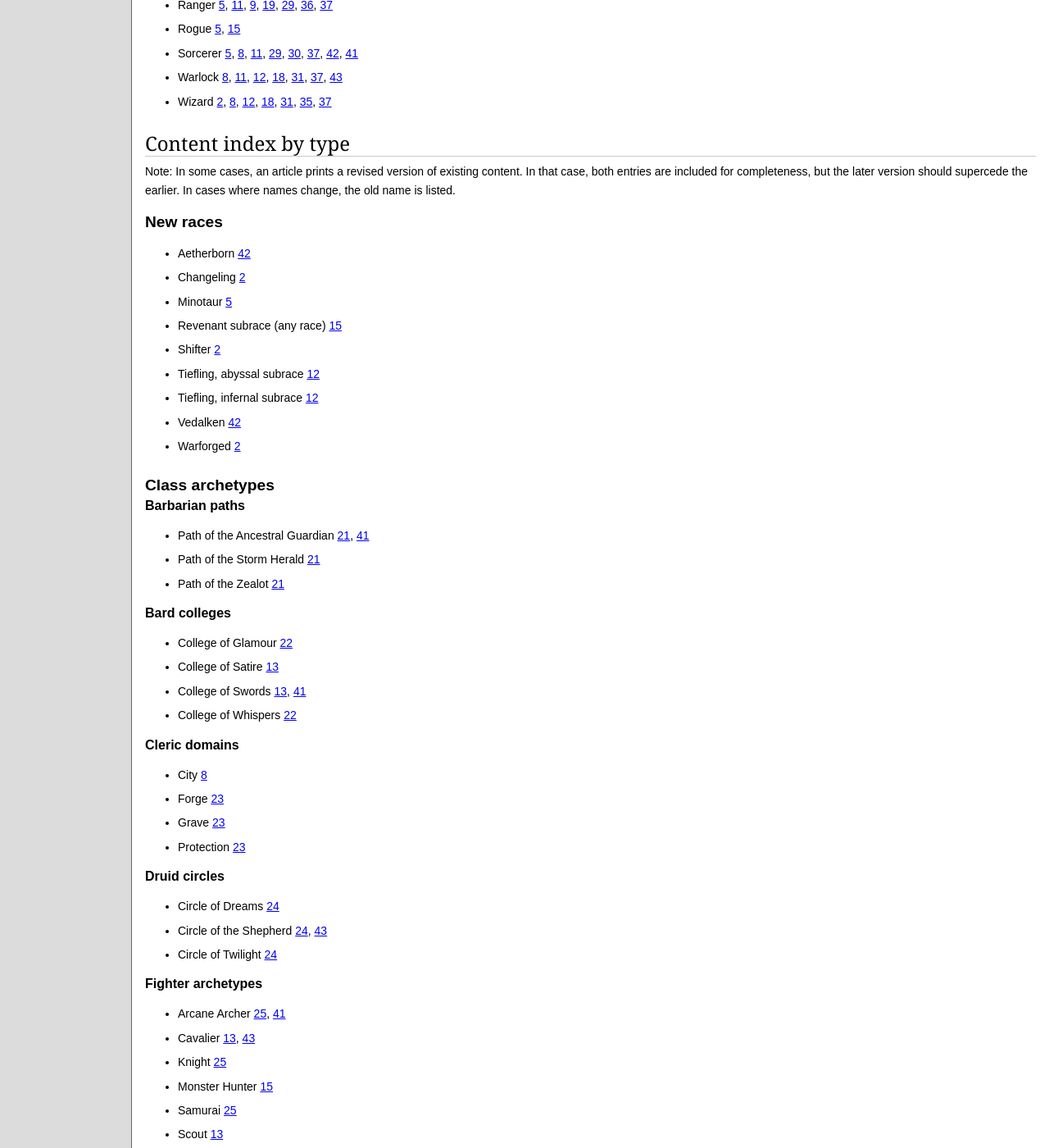
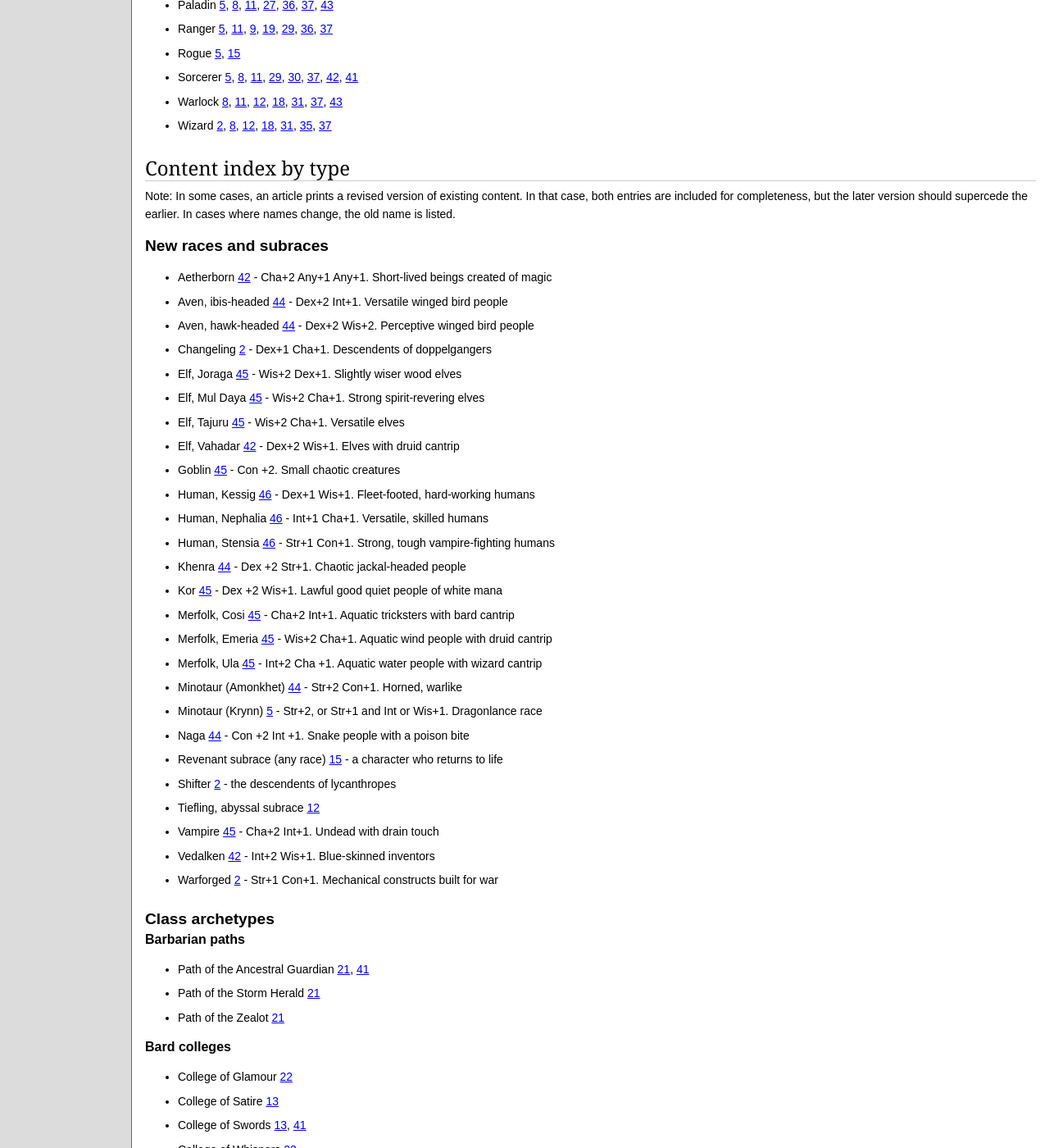
Before and after one commit to orbitalflower/orbitalflower.github.io, a Jekyll site: the page built from _posts/2017-06-21-5e-unearthed-arcana-index.md, in a window 1280 px wide and 1400 px high, scrolled down 994 px. Shown: the whole window at 82% size. Built offline with Jekyll 4.4.1, drawn with Linux system fonts in a browser that asks for light colours; some of the changed text lies outside the part shown.

Commit message:
Updated Unearthed Arcana index

```diff
--- a/_posts/2017-06-21-5e-unearthed-arcana-index.md
+++ b/_posts/2017-06-21-5e-unearthed-arcana-index.md
@@ -17,7 +17,8 @@ This index last updated: 2017-06-21
 
 ### For any new character
 - New classes [4][], [10][], [28][], [34][]
-- New races [2][], [5][], [12][], [15][], [42][]
+- New races [2][], [5][], [12][], [15][], [42][], [44][], [45][], [46][]
+- New backgrounds [44][], [46][]
 
 ### For characters of a certain race
 - Dragonborn [40][]
@@ -30,7 +31,7 @@ This index last updated: 2017-06-21
 ### For characters of a certain class
 - Barbarian [21][], [41][]
 - Bard [13][], [22][], [41][]
-- Cleric [8][], [23][], [37][]
+- Cleric [8][], [23][], [37][], [44][]
 - Druid [24][], [37][], [43][]
 - Fighter [5][], [11][], [13][], [15][], [25][], [41][], [43][]
 - Monk [26][], [36][], [41][]
@@ -48,16 +49,33 @@ that case, both entries are included for completeness, but the later version
 should supercede the earlier. In cases where names change, the old name is
 listed.
 
-### New races
-- Aetherborn [42][]
-- Changeling [2][]
-- Minotaur [5][]
-- Revenant subrace (any race) [15][]
-- Shifter [2][]
+### New races and subraces
+- Aetherborn [42][] - Cha+2 Any+1 Any+1. Short-lived beings created of magic
+- Aven, ibis-headed [44][] - Dex+2 Int+1. Versatile winged bird people
+- Aven, hawk-headed [44][] - Dex+2 Wis+2. Perceptive winged bird people
+- Changeling [2][] - Dex+1 Cha+1. Descendents of doppelgangers
+- Elf, Joraga [45][] - Wis+2 Dex+1. Slightly wiser wood elves
+- Elf, Mul Daya [45][] - Wis+2 Cha+1. Strong spirit-revering elves
+- Elf, Tajuru [45][] - Wis+2 Cha+1. Versatile elves
+- Elf, Vahadar [42][] - Dex+2 Wis+1. Elves with druid cantrip
+- Goblin [45][] - Con +2. Small chaotic creatures
+- Human, Kessig [46][] - Dex+1 Wis+1. Fleet-footed, hard-working humans
+- Human, Nephalia [46][] - Int+1 Cha+1. Versatile, skilled humans
+- Human, Stensia [46][] - Str+1 Con+1. Strong, tough vampire-fighting humans
+- Khenra [44][] - Dex +2 Str+1. Chaotic jackal-headed people
+- Kor [45][] - Dex +2 Wis+1. Lawful good quiet people of white mana
+- Merfolk, Cosi [45][] - Cha+2 Int+1. Aquatic tricksters with bard cantrip
+- Merfolk, Emeria [45][] - Wis+2 Cha+1. Aquatic wind people with druid cantrip
+- Merfolk, Ula [45][] - Int+2 Cha +1. Aquatic water people with wizard cantrip
+- Minotaur (Amonkhet) [44][] - Str+2 Con+1. Horned, warlike
+- Minotaur (Krynn) [5][] - Str+2, or Str+1 and Int or Wis+1. Dragonlance race
+- Naga [44][] - Con +2 Int +1.  Snake people with a poison bite
+- Revenant subrace (any race) [15][] - a character who returns to life
+- Shifter [2][] - the descendents of lycanthropes
 - Tiefling, abyssal subrace [12][]
-- Tiefling, infernal subrace [12][]
-- Vedalken [42][]
-- Warforged [2][]
+- Vampire [45][] - Cha+2 Int+1. Undead with drain touch
+- Vedalken [42][] - Int+2 Wis+1. Blue-skinned inventors
+- Warforged [2][] - Str+1 Con+1. Mechanical constructs built for war
 
 ### Class archetypes
 
@@ -73,10 +91,14 @@ listed.
 - College of Whispers [22][]
 
 #### Cleric domains
+- Ambition [44][]
 - City [8][]
 - Forge [23][]
 - Grave [23][]
 - Protection [23][]
+- Solidarity [44][]
+- Strength [44][]
+- Zeal [44][]
 
 #### Druid circles
 - Circle of Dreams [24][]
@@ -299,6 +321,29 @@ listed.
 - Wonder Maker (rock gnome) [40][]
 - Wood Elf Magic (wood elf) [40][]
 
+### Backgrounds
+
+- Initiate [44][]
+- Inquisitor [46][]
+- Vizier [44][]
+- Dissenter [44][]
+
+### Creatures
+
+- Archon of Redemption (CR10) [45][]
+- Gremlin (CR1/2) [42][]
+- Creepy Doll (CR2) [46][]
+- Criosphinx (CR13) [44][]
+- Felidar (CR5) [45][]
+- Geist (CR4) [46][]
+- Kraken (CR13) [45][]
+- Manticore, heart-piercer (CR5) [44][]
+- Serpopard (CR3) [44][]
+- Servo (CR0) [42][]
+- Sky Leviathan (CR10) [42][]
+- Vampire Neonate (CR5) [46][]
+- Werewolf (Krallenhorde) (CR3) [46][]
+
 ### Miscellaneous new rules
 - Action points [2][]
 - Army-scale mass combat [3][], [32][]
@@ -364,6 +409,9 @@ listed.
 41. [Revised Subclasses][41]
 42. [Plane Shift: Kaladesh][42]
 43. [Revised Class Options][43]
+44. [Plane Shift: Amonkhet][44]
+45. [Plane Shift: Zendikar][45]
+46. [Plane Shift: Innistrad][46]
 
 [1]:  http://dnd.wizards.com/articles/features/my-new-d20-modern-campaign "My New d20 Modern Campaign"
 [2]:  https://media.wizards.com/2015/downloads/dnd/UA_Eberron_v1.1.pdf "Eberron"
@@ -407,4 +455,7 @@ listed.
 [40]: https://media.wizards.com/2017/dnd/downloads/RJSJC2017_04UASkillFeats_24v10.pdf "Feats for Races"
 [41]: https://media.wizards.com/2017/dnd/downloads/UA-RevisedSubclasses.pdf "Revised Subclasses"
 [42]: https://media.wizards.com/2017/downloads/magic/Plane-Shift_Kaladesh.pdf "Plane Shift: Kaladesh"
-[43]: http://media.wizards.com/2017/dnd/downloads/June5UA_RevisedClassOptv1.pdf
+[43]: http://media.wizards.com/2017/dnd/downloads/June5UA_RevisedClassOptv1.pdf "Revised Class Options"
+[44]: https://media.wizards.com/2017/downloads/magic/plane-shift_amonkhet.pdf "Plane Shift: Amonkhet"
+[45]: https://media.wizards.com/2016/downloads/magic/Plane%20Shift%20Zendikar.pdf "Plane Shift: Zendikar"
+[46]: https://d1bf78c87087c77d76ca-be4120a00702a7d33079a120750230c5.ssl.cf1.rackcdn.com/Plane%20Shift%20Innistrad%20SFG_2.pdf "Plane Shift: Innistrad"
```
Also changed, not shown: other parts of _posts/2017-06-21-5e-unearthed-arcana-index.md (+3 -3 lines).
